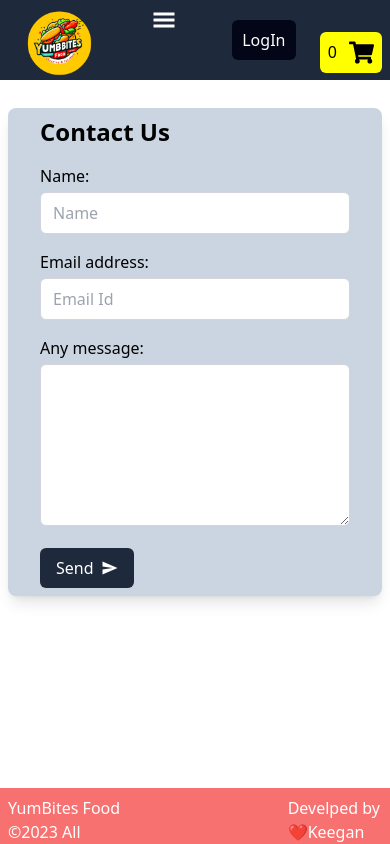
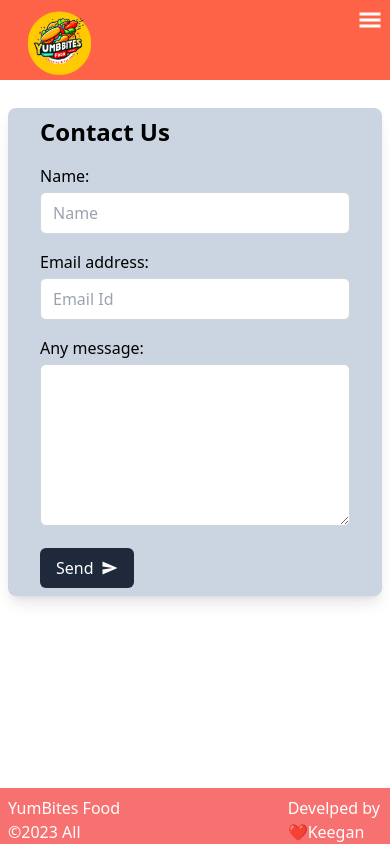
Before and after one commit to Keegan-20/YumBites-Food, a React (Vite) app: page /contactUs in a window 390 px wide. Built offline with nearby package versions, Linux system fonts and the light colour scheme.

Commit message:
Fix: Responsive Navbar

```diff
--- a/src/components/Body.js
+++ b/src/components/Body.js
@@ -107,7 +107,7 @@ const Body = () => {
         </h2>
       </div>
       {/* filtering restaurants based on ratings */}
-      <div className="filter-buttons flex items-center ml-[2rem]">
+      <div className="filter-buttons   flex items-center ml-[2rem]">
         <div className="rating-button mr-4">
           <button
             className={`p-2 border border-black rounded-3xl border-opacity-30 cursor-pointer
--- a/src/components/Header.jsx
+++ b/src/components/Header.jsx
@@ -56,7 +56,7 @@ export const HeaderComponent = () => {
     },
   ];
   return (
-    <nav className="flex justify-between  sticky  top-0 h-20 w-full z-10 bg-slate-800 text-white ">
+    <nav className="flex justify-between  sticky  top-0 h-20 w-full z-10 bg-[tomato] text-white ">
       <div className="w-28 h-20 p-2 flex items-center justify-center ">
         <NavLink to="/">
           <img src={logoImage} alt="Logo" />
@@ -65,6 +65,12 @@ export const HeaderComponent = () => {
 
       {/* Mobile Menu */}
       <div className= "p-2 md:hidden">
+      <button
+        onClick={toggleMenu}
+        className={`text-3xl md:hidden transition-transform duration-300 ease-in-out transform ${
+          isMenuOpen ? "rotate-180" : ""
+        }`}
+      >
         {isMenuOpen === true ? (
           <IoMdClose className="text-3xl cursor-pointer" onClick={toggleMenu} />
         ) : (
@@ -73,15 +79,18 @@ export const HeaderComponent = () => {
             onClick={toggleMenu}
           />
         )}
+        </button>
+
         {isMenuOpen && (
-          <ul className="absolute h-80 top-20 left-0 right-0 flex flex-col justify-evenly items-center bg-slate-600 shadow-md pb-5 z-20 ">
+          <ul className=" bg-gray-800 rounded-lg backdrop-filter backdrop-blur-sm bg-opacity-30 w-full h-50 flex flex-wrap items-center justify-center flex-col md:hidden z-10  absolute m-auto  left-0 right-0 top-20 text-lg gap-2 font-semibold ">
             {navmenu.map((menu) => {
               return (
                 <li key={menu.name}>
                   <NavLink
                     to={menu.link}
                     activeclassname="text-green-700"
-                    className="text-xl font-medium p-2"
+                    className="text-xl font-medium p-2 hover:border-b-4 border-white
+                    hover:text-red-400"
                     onClick={toggleMenu}
                   >
                     {menu.name}
@@ -114,11 +123,11 @@ export const HeaderComponent = () => {
         {navmenu.map((menu, idx) => {
           return (
 
-            <li key={idx} className="px-2 hover:border-b-4 hover:text-orange-400">
+            <li key={idx} className="px-2 hover:border-b-4 border-white hover:text-indigo-950">
               <NavLink
                 to={menu.link}
                 activeclassname="text-green-700"
-                className="text-[20px] p-2"
+                className="p-2"
               >
                 {menu.name}
               </NavLink>
@@ -126,33 +135,34 @@ export const HeaderComponent = () => {
           );
         })}
   </ul>
-        <div className="flex items-center ">
+        <div className="flex  justify-center items-center sm:hidden ">
           {isLoggedIn ? (
             <button
-              className="logOut  text-sm  w-16 mx-4  p-2 rounded-md bg-slate-900"
+              className="logOut  text-sm mt-2 py-3  mx-3 w-16 rounded-md bg-slate-900"
               onClick={() => setIsLoggedIn(false)}
             >
               Logout
             </button>
           ) : (
             <button
-              className="logIn my-6 p-2 mx-4 w-16 last:text-sm rounded-md bg-slate-950"
+              className="logIn w-16  mt-2 py-3 mx-3 text-sm rounded-md bg-slate-950"
               onClick={() => setIsLoggedIn(true)}
             >
               LogIn
             </button>
           )}
-          <li>
+
+
             <NavLink to="/cart">
               <button
-                className="flex items-center bg-[yellow] my-6 mx-2 p-2 rounded-md text-black"
+                className="flex items-center bg-[yellow]  mx-2 p-2 rounded-md text-black"
                 data-testid="cart"
               >
                 <span className="mr-3">{cartItems.length}</span>
                 <FaShoppingCart color="black" size="25px" />
               </button>
             </NavLink>
-          </li>
+
         </div>
 
     </nav>
--- a/tailwind.config.js
+++ b/tailwind.config.js
@@ -9,10 +9,10 @@ module.exports = {
       // => @media (max-width: 1024px) { ... }  <= 1024px and above
 
       'md':{'min': '768px'},
-      // => @media (max-width: 768px) { ... }
+      // => @media (min-width: 768px) { ... }
 
       'sm':{'min': '320px'},
-      // => @media (max-width: 320px) { ... }
+      // => @media (min-width: 320px) { ... }
     },
 
     extend: {},
```
